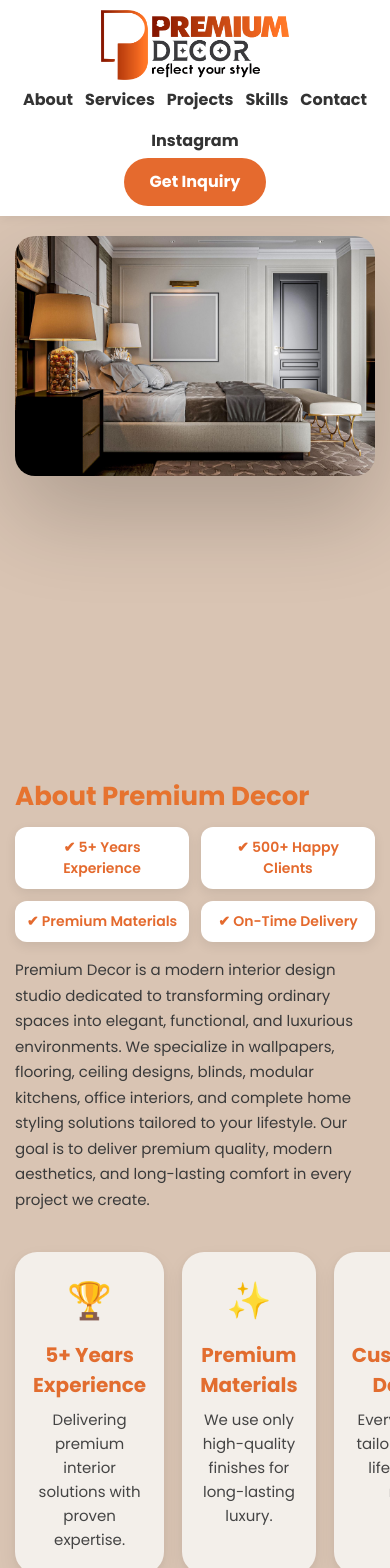
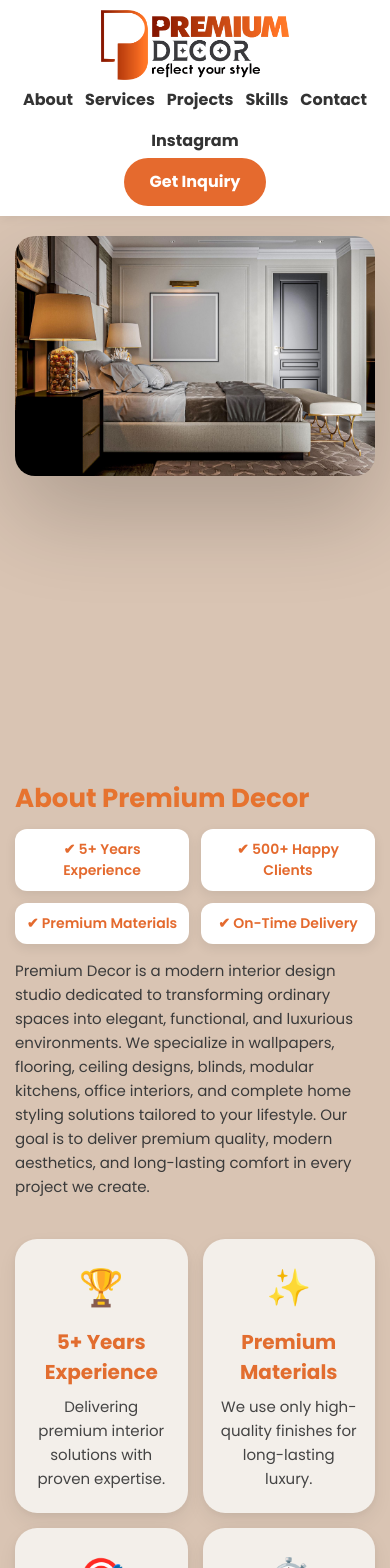
Before and after one commit to saniabhutiani/client-portfolio, a React (Vite) app: page / in a window 390 px wide. Shown: the top 1568 px of the page. Built offline with nearby package versions, Linux system fonts and the light colour scheme.

Commit message:
Mobile about section  updated

```diff
--- a/src/App.css
+++ b/src/App.css
@@ -827,44 +827,60 @@ img {
   }
 @media (max-width:768px){
 
+  /* SECTION */
   .about-section{
     padding: 20px 15px !important;
     margin: 0 !important;
   }
 
-  /* 🔥 MAIN FIX — remove extra vertical space */
+  /* TOP LAYOUT */
   .about-top{
     flex-direction: column;
-    align-items: flex-start;   /* ❌ center remove */
-    gap: 15px;                 /* gap reduce */
+    align-items: flex-start;   /* center hatao */
+    gap: 15px;
   }
 
+  /* IMAGE */
   .about-image{
     width: 100%;
-    margin: 0;
   }
 
   .about-image img{
     width: 100%;
     height: auto;
-    display: block;            /* remove bottom gap */
+    display: block;
     border-radius: 20px;
   }
 
+  /* CONTENT */
   .about-content{
     width: 100%;
-    margin-top: 0;             /* remove extra space */
   }
 
   .about-content h2{
     font-size: 26px;
-    margin: 10px 0;
+    margin: 12px 0 8px;
   }
 
   .about-content p{
     font-size: 15px;
-    line-height: 1.7;
+    line-height: 1.6;
     margin: 0;
+  }
+
+  /* SMALL BADGES (✔ icons wali line) */
+  .about-badges{
+    display: grid;
+    grid-template-columns: repeat(2,1fr);
+    gap: 10px;
+    margin: 10px 0;
+  }
+
+  /* 🔥 MAIN FIX — CARDS SAME AS BEFORE */
+  .about-features{
+    grid-template-columns: repeat(2,1fr) !important;
+    gap: 15px;
+    margin-top: 15px;
   }
 
 }
```
